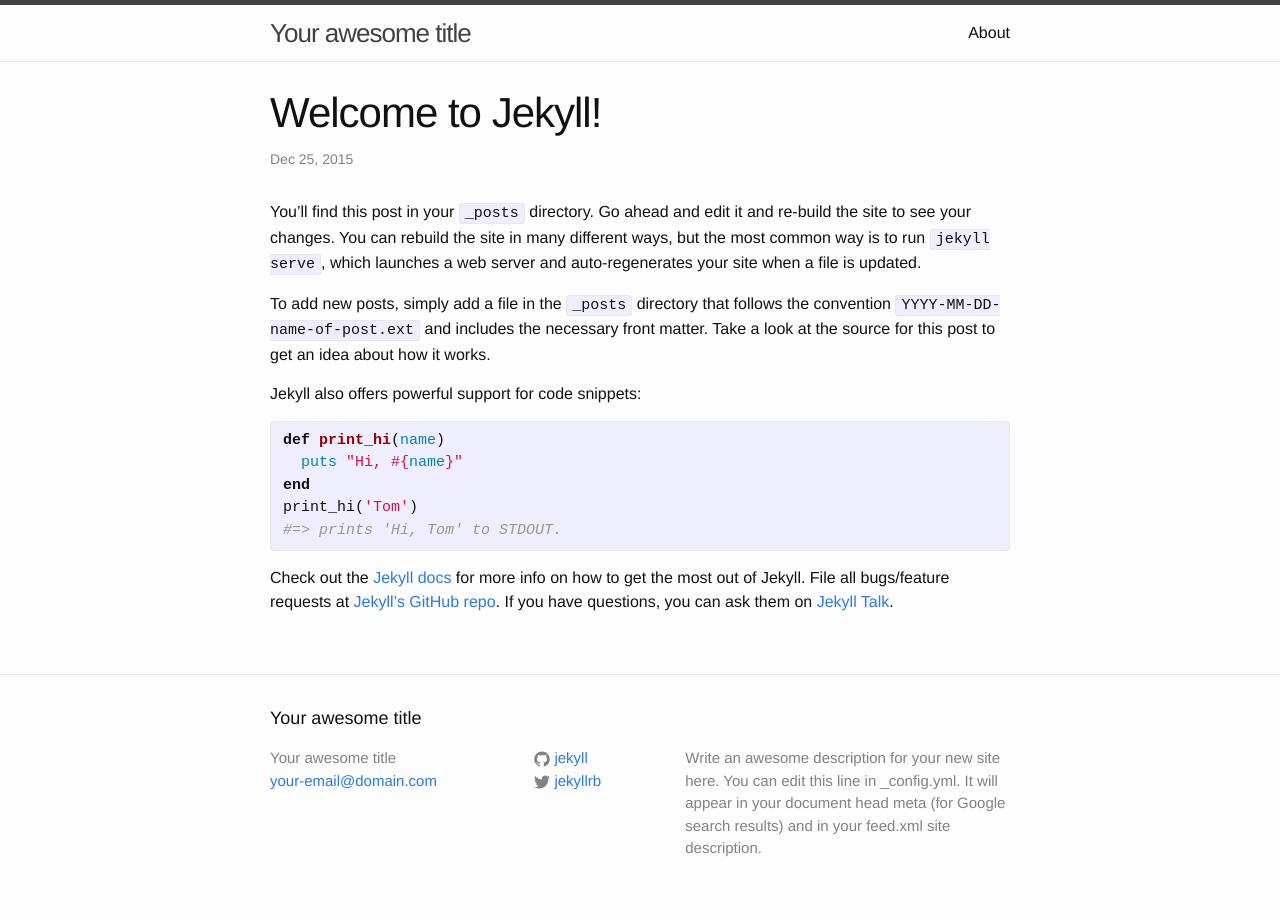
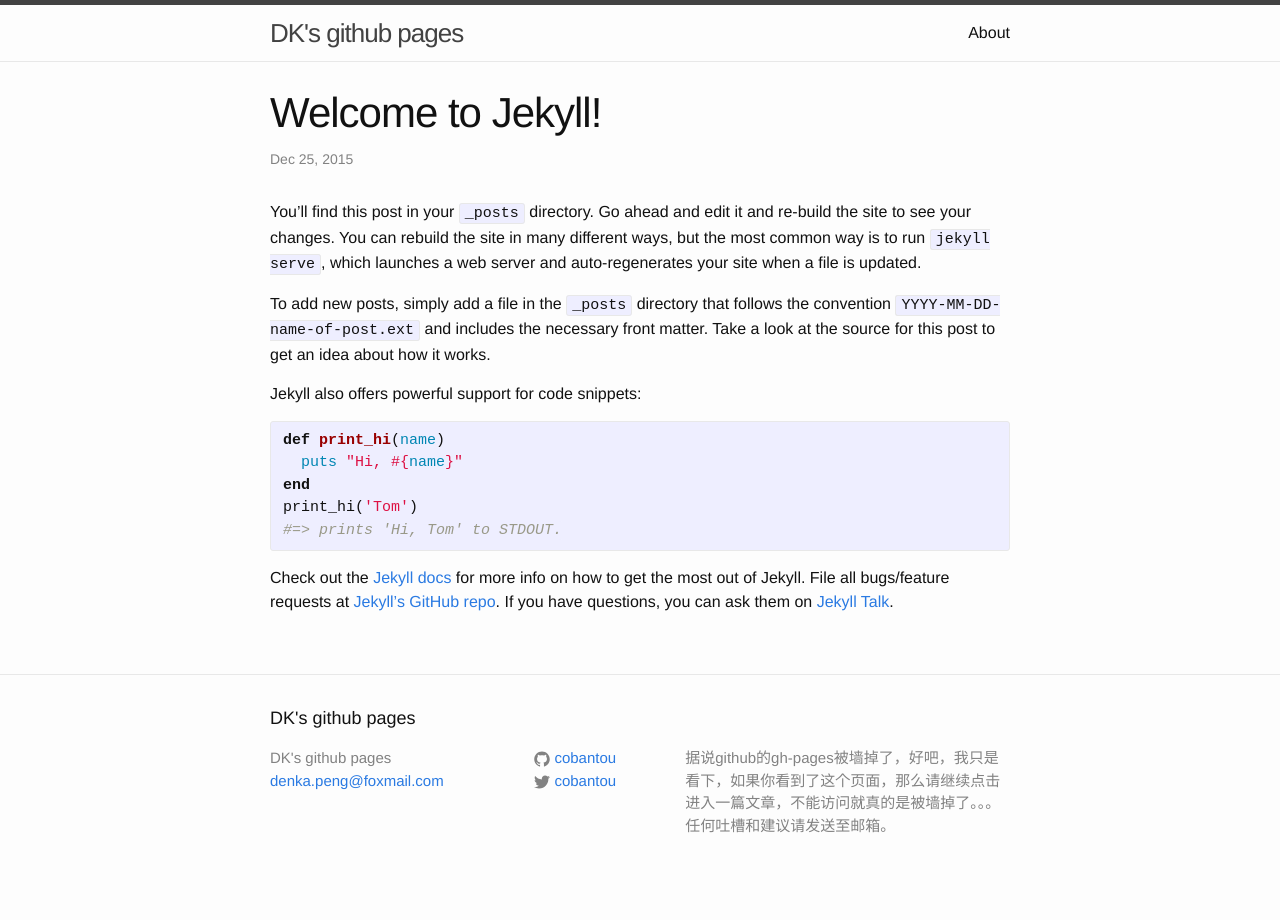
Before and after one commit to cobantou/cobantou.github.io, a Jekyll site: the page built from _posts/2015-12-25-welcome-to-jekyll.markdown, in a window 1280 px wide. Built offline with Jekyll 4.4.1, drawn with Linux system fonts in a browser that asks for light colours.

Commit message:
index content change

```diff
--- a/_config.yml
+++ b/_config.yml
@@ -6,16 +6,15 @@
 # 'jekyll serve'. If you change this file, please restart the server process.
 
 # Site settings
-title: Your awesome title
-email: your-email@domain.com
+title: DK's github pages
+email: denka.peng@foxmail.com
 description: > # this means to ignore newlines until "baseurl:"
-  Write an awesome description for your new site here. You can edit this
-  line in _config.yml. It will appear in your document head meta (for
-  Google search results) and in your feed.xml site description.
+ 据说github的gh-pages被墙掉了，好吧，我只是看下，如果你看到了这个页面，那么请继续点击进入一篇文章，不能访问就真的是被墙掉了。。。
+ 任何吐槽和建议请发送至邮箱。
 baseurl: "" # the subpath of your site, e.g. /blog
-url: "http://yourdomain.com" # the base hostname & protocol for your site
-twitter_username: jekyllrb
-github_username:  jekyll
+url: "http://www.acfun.tv" # the base hostname & protocol for your site
+twitter_username: cobantou
+github_username:  cobantou
 
 # Build settings
 markdown: kramdown
--- a/_posts/2015-12-25-welcome-to-jekyll.markdown
+++ b/_posts/2015-12-25-welcome-to-jekyll.markdown
@@ -3,6 +3,7 @@
 title:  "Welcome to Jekyll!"
 date:   2015-12-25 20:54:54 +0800
 categories: jekyll update
+
 ---
 You’ll find this post in your `_posts` directory. Go ahead and edit it and re-build the site to see your changes. You can rebuild the site in many different ways, but the most common way is to run `jekyll serve`, which launches a web server and auto-regenerates your site when a file is updated.
 
```
Also changed, not shown: _posts/2014-12-25-site-of-previous.markdown (added, +20 -0 lines).
